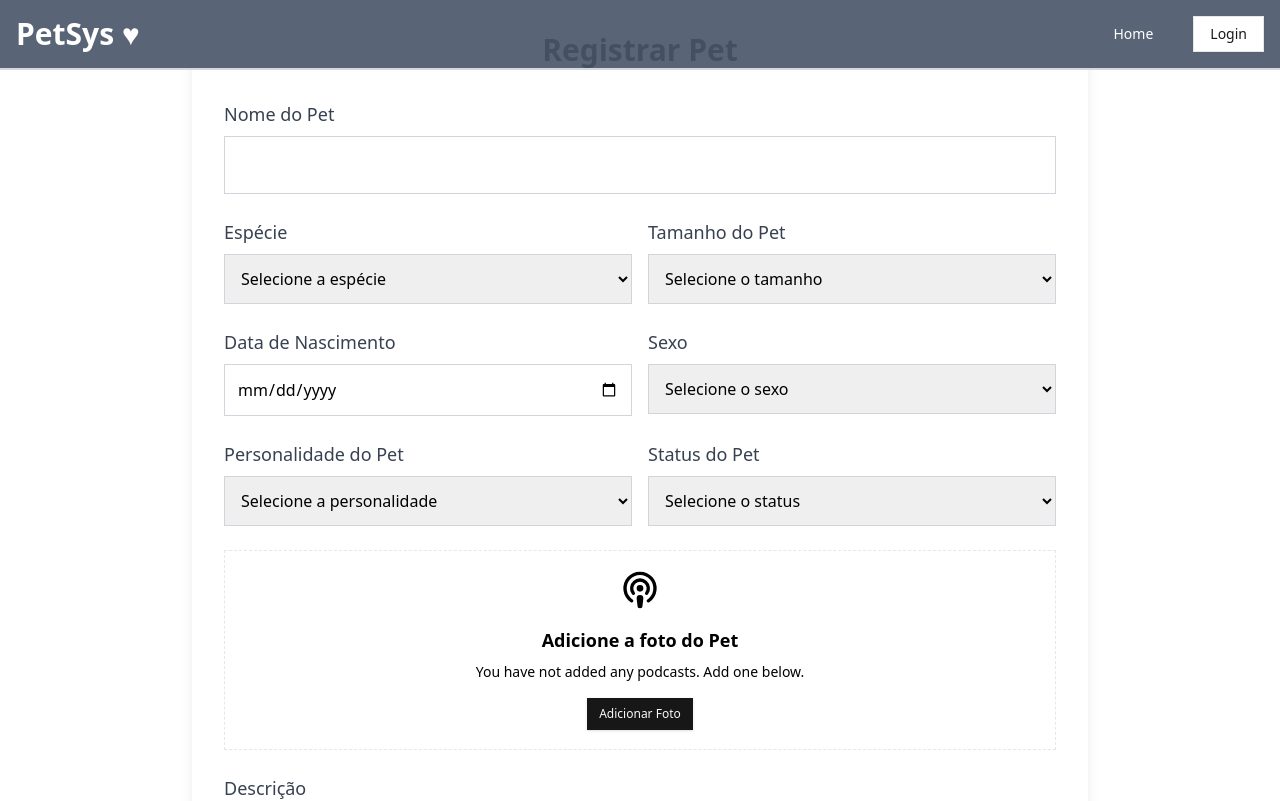
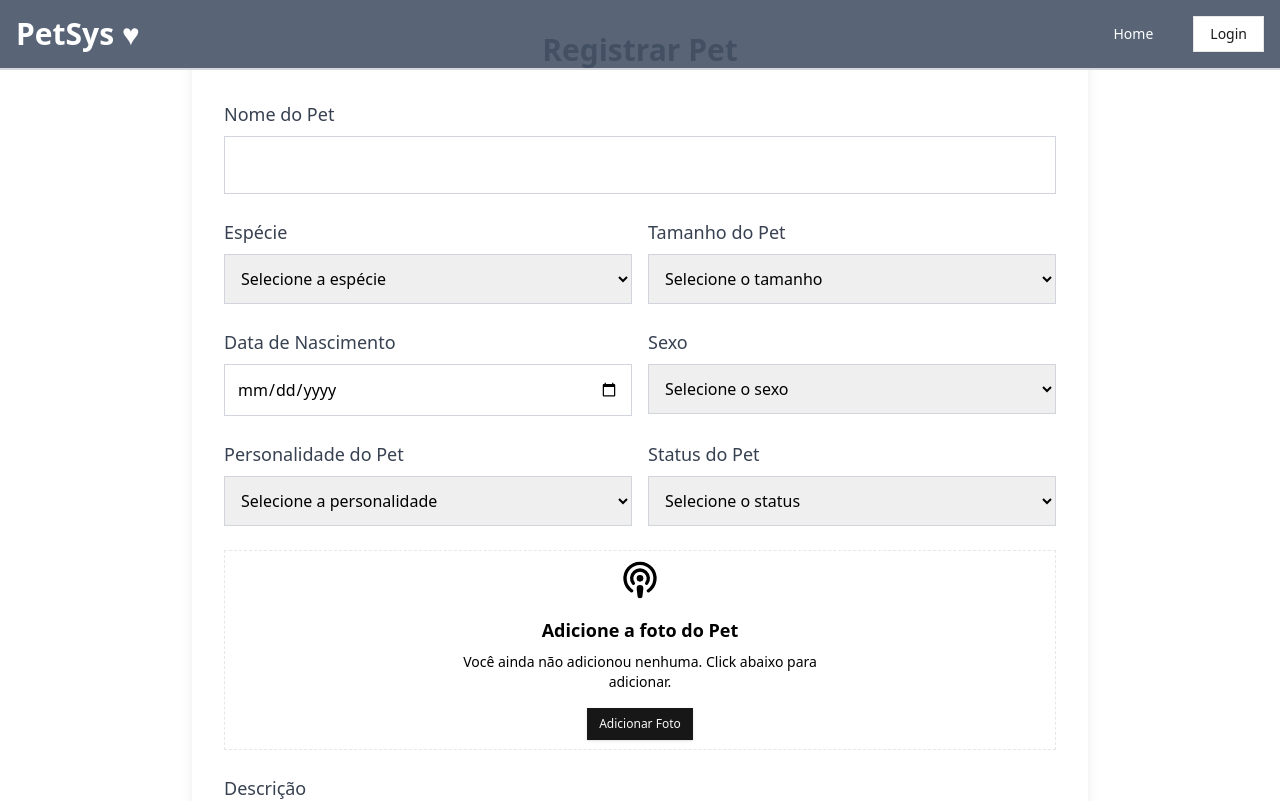
Before and after one commit to PetSys-Avanti/PetSys-front, a Next.js app: page /petregistration in a window 1280 px wide. Shown: the top 801 px of the page. Built offline with nearby package versions, Linux system fonts and the light colour scheme.

Commit message:
ajustando função de callback da imagem

```diff
--- a/src/app/petregistration/page.tsx
+++ b/src/app/petregistration/page.tsx
@@ -22,6 +22,17 @@ const PetRegistration = () => {
             ...formData,
             [name]: value
         });
+    };
+
+
+    const handleImageUpload = (url: string) => {
+
+        setFormData((prevData) => ({
+            ...prevData,
+            image_pet: url
+        }));
+
+        console.log("URL da imagem salva no estado do pai:", url);
     };
 
     const handleSubmit = async (e) => {
@@ -141,7 +152,6 @@ const PetRegistration = () => {
                     </div>
                 </div>
 
-
                 <div className="flex space-x-4">
                     <div className="flex-1">
                         <label className="block text-lg text-gray-700 mb-2">Personalidade do Pet</label>
@@ -185,9 +195,8 @@ const PetRegistration = () => {
                     </div>
                 </div>
 
-
                 <div>
-                        <ImageUploadPlaceHolder />
+                    <ImageUploadPlaceHolder onImageUpload={handleImageUpload} />
                 </div>
 
                 <div>
--- a/src/components/ImageUploadPlaceHolder.tsx
+++ b/src/components/ImageUploadPlaceHolder.tsx
@@ -19,22 +19,23 @@ interface FilePreview {
   preview: string
 }
 
-export function ImageUploadPlaceHolder() {
+interface ImageUploadPlaceHolderProps {
+  onImageUpload: (url: string) => void;
+}
+
+export function ImageUploadPlaceHolder({ onImageUpload }: ImageUploadPlaceHolderProps) {
   const [file, setFile] = useState<FilePreview | null>(null)
   const [fileToSend, setFileToSend] = useState<{ path: string } | null>(null)
 
   const onDrop = useCallback(async (acceptFiles: File[]) => {
     try {
-
       const file = acceptFiles[0]
       setFile({
         file,
         preview: URL.createObjectURL(file),
       })
 
-
       const supabase = createClientComponentClient()
-
 
       const { data, error } = await supabase.storage
         .from(process.env.NEXT_PUBLIC_SUPABASE_APP_BUCKET_IMAGE_FOLDER)
@@ -55,10 +56,8 @@ export function ImageUploadPlaceHolder() {
   }, [])
 
   useEffect(() => {
-
     if (file) URL.revokeObjectURL(file.preview)
   }, [file])
-
 
   const { getRootProps, getInputProps, isDragActive } = useDropzone({
     onDrop,
@@ -69,17 +68,14 @@ export function ImageUploadPlaceHolder() {
     }
   })
 
-
   const handleImage = async () => {
     try {
-
       if (!fileToSend?.path) {
         console.log("Nenhum arquivo carregado ainda.")
         return
       }
 
       const supabase = createClientComponentClient()
-
 
       const { data, error } = await supabase.storage
         .from(process.env.NEXT_PUBLIC_SUPABASE_APP_BUCKET_IMAGE_FOLDER)
@@ -89,12 +85,12 @@ export function ImageUploadPlaceHolder() {
         console.log("Erro ao obter URL pública", error)
       } else {
         console.log("Public URL:", data.publicUrl)
+        onImageUpload(data.publicUrl);
       }
     } catch (error) {
       console.log("handleImage", error)
     }
   }
-
   return (
     <div className="w-full flex h-[200px] shrink-0 items-center justify-center rounded-md border border-dashed">
       <div className="mx-auto flex max-w-[420px] flex-col items-center justify-center text-center">
@@ -115,7 +111,7 @@ export function ImageUploadPlaceHolder() {
 
         <h3 className="mt-4 text-lg font-semibold">Adicione a foto do Pet</h3>
         <p className="mb-4 mt-2 text-sm text-muted-foreground">
-          You have not added any podcasts. Add one below.
+      Você ainda não adicionou nenhuma. Click abaixo para adicionar.
         </p>
         <Dialog>
           <DialogTrigger asChild>
@@ -125,9 +121,9 @@ export function ImageUploadPlaceHolder() {
           </DialogTrigger>
           <DialogContent>
             <DialogHeader>
-              <DialogTitle>Adicionar Foto</DialogTitle>
+              <DialogTitle className="text-center">Adicionar Foto</DialogTitle>
               <DialogDescription>
-                Arraste a foto em ordem para salvar.
+
               </DialogDescription>
             </DialogHeader>
             <div className="grid gap-4 py-4">
@@ -159,7 +155,7 @@ export function ImageUploadPlaceHolder() {
               </div>
             </div>
             <DialogFooter>
-              <Button onClick={handleImage}>Upload Imagem</Button>
+              <Button className="rounded-full" onClick={handleImage}>Upload Imagem</Button>
             </DialogFooter>
           </DialogContent>
         </Dialog>
```
